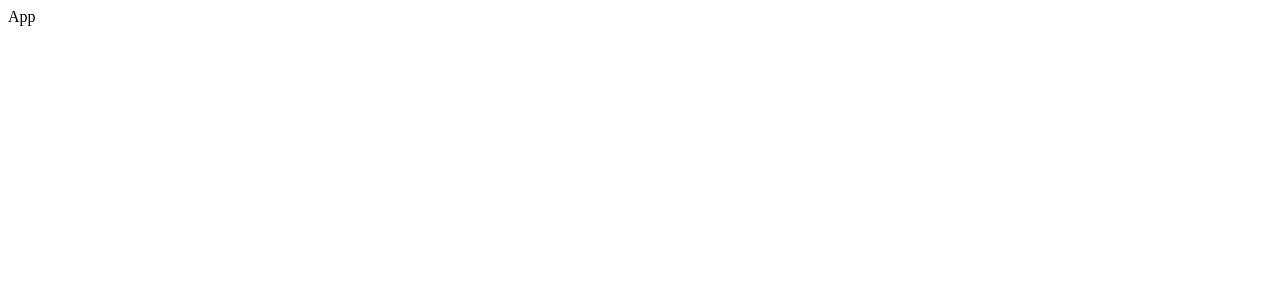
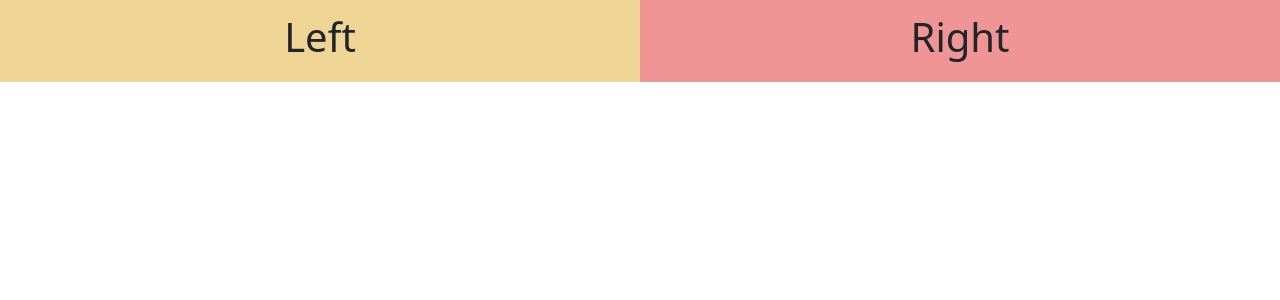
Before and after one commit to prudv13/react-design-patterns, a React (Vite) app: page / in a window 1280 px wide. Shown: the top 300 px of the page. Built offline with nearby package versions, Linux system fonts and the light colour scheme.

Commit message:
split screen v1

```diff
--- a/package.json
+++ b/package.json
@@ -9,8 +9,10 @@
     "preview": "vite preview"
   },
   "dependencies": {
+    "bootstrap": "^5.3.2",
     "react": "^18.2.0",
-    "react-dom": "^18.2.0"
+    "react-dom": "^18.2.0",
+    "styled-components": "^6.0.8"
   },
   "devDependencies": {
     "@types/react": "^18.0.17",
--- a/src/App.jsx
+++ b/src/App.jsx
@@ -1,8 +1,11 @@
 import React from 'react'
+import LayoutComponent from './design/01-Layout Components/LayoutComponent';
 
 const App = () => {
   return (
-    <div>App</div>
+    <center>
+      <LayoutComponent />
+    </center>
   )
 }
 
--- /dev/null
+++ b/src/design/01-Layout Components/LayoutComponent.jsx
@@ -0,0 +1,17 @@
+import React from 'react'
+import SplitScreen from './SplitScreen';
+import RightComponent from './RightComponent';
+import LeftComponent from './LeftComponent';
+
+const LayoutComponent = () => {
+  return (
+    <div>
+      <SplitScreen
+        left={LeftComponent}
+        right={RightComponent}
+      />
+    </div>
+  )
+}
+
+export default LayoutComponent;
--- /dev/null
+++ b/src/design/01-Layout Components/LeftComponent.jsx
@@ -0,0 +1,11 @@
+import React from 'react'
+
+const LeftComponent = () => {
+  return (
+    <div style={{backgroundColor: '#EFD595', padding: '2%'}}>
+        <h1>Left</h1>
+    </div>
+  )
+}
+
+export default LeftComponent;
--- /dev/null
+++ b/src/design/01-Layout Components/RightComponent.jsx
@@ -0,0 +1,11 @@
+import React from 'react'
+
+const RightComponent = () => {
+  return (
+    <div style={{backgroundColor: '#EF9595', padding: '2%'}}>
+        <h1>Right</h1>
+    </div>
+  )
+}
+
+export default RightComponent;
--- /dev/null
+++ b/src/design/01-Layout Components/SplitScreen.jsx
@@ -0,0 +1,29 @@
+import React from 'react'
+import styled from 'styled-components';
+
+const Container = styled.div`
+    display: flex;
+`
+
+const Pane = styled.div`
+    flex: 1;
+`
+
+const SplitScreen = ({
+    left: Left,
+    right: Right,
+}) => {
+  return (
+    <Container>
+        <Pane>
+            <Left />
+        </Pane>
+
+        <Pane>
+            <Right />
+        </Pane>
+    </Container>
+  );
+}
+
+export default SplitScreen;
--- a/src/main.jsx
+++ b/src/main.jsx
@@ -2,6 +2,7 @@ import React from 'react'
 import ReactDOM from 'react-dom/client'
 import App from './App'
 import './index.css'
+import 'bootstrap/dist/css/bootstrap.min.css';
 
 ReactDOM.createRoot(document.getElementById('root')).render(
   <React.StrictMode>
```
Also changed, not shown: 1 other file (tests, documents, lock files or other folders).
